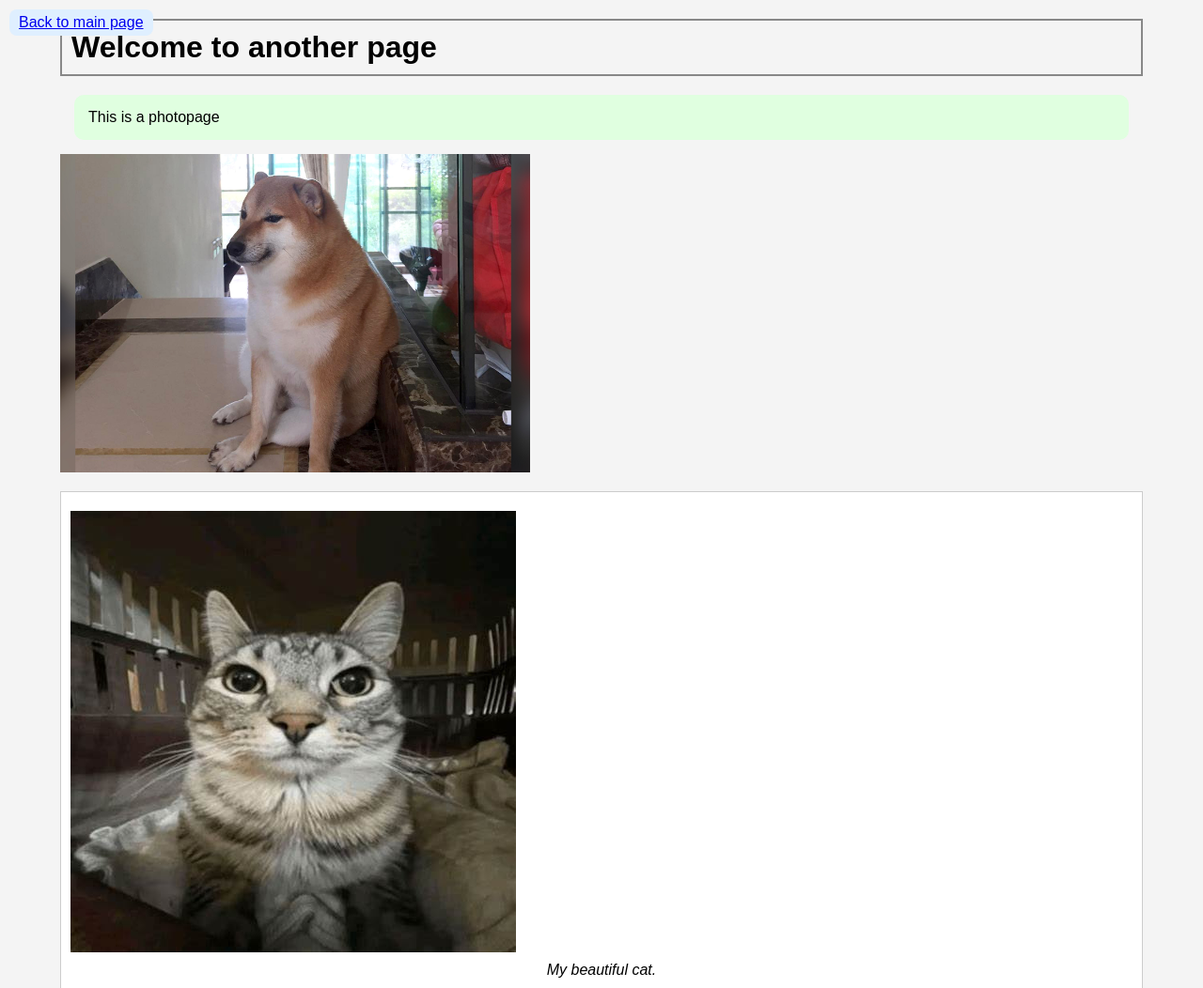
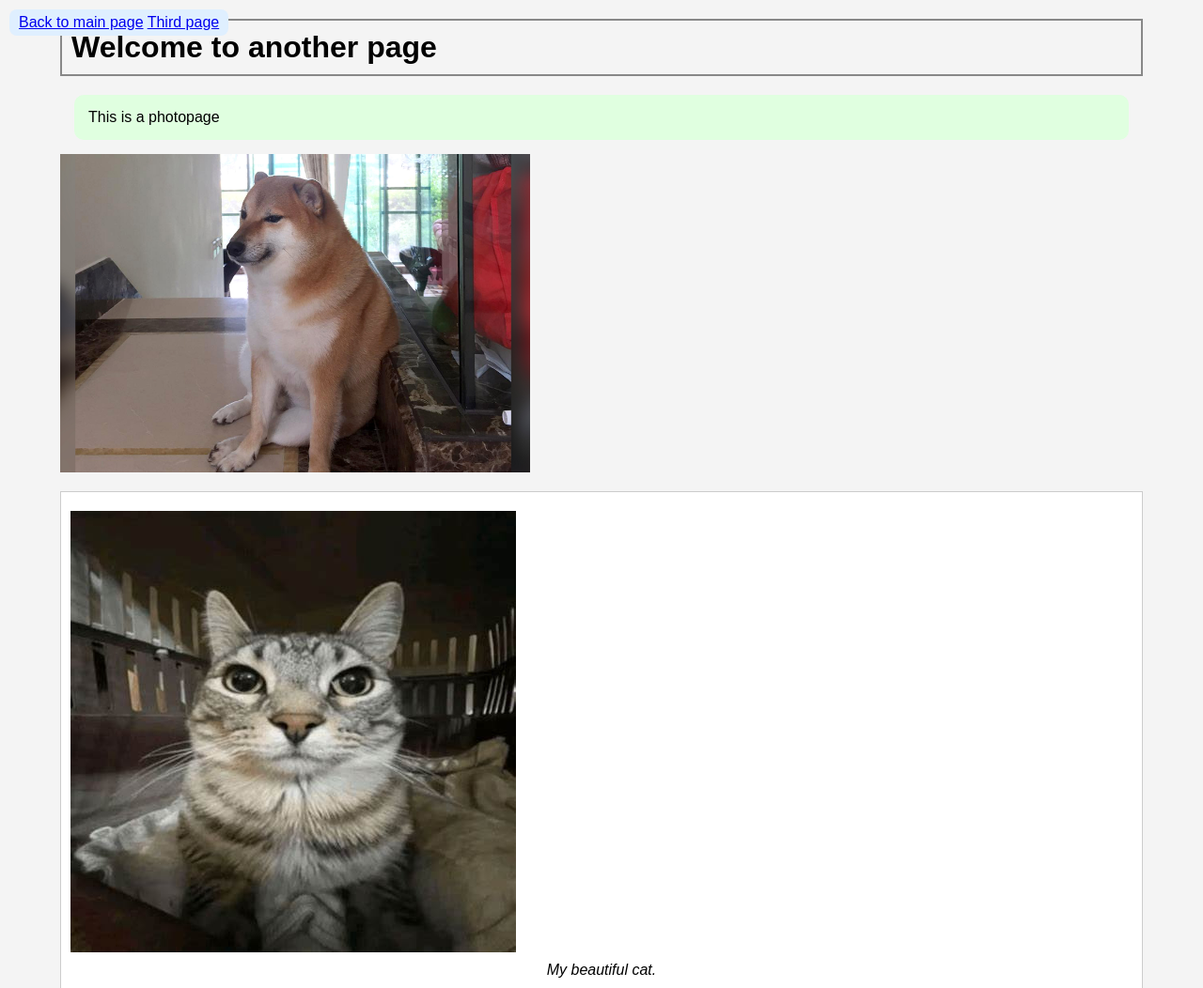
Before and after one commit to Liinu1206/6B-Page-Layout, a plain HTML site: page second.html in a window 1280 px wide. Shown: the top 1052 px of the page at 94% size. Drawn offline with Linux system fonts and the light colour scheme.

Commit message:
Update second.html
Add third page link

```diff
--- a/second.html
+++ b/second.html
@@ -8,6 +8,7 @@
 <body>
     <div class="nav-link">
         <a href="index.html">Back to main page</a>
+        <a href="third.html">Third page</a>
     </div>
     <h1> Welcome to another page </h1>
     <p>This is a photopage</p>
```
